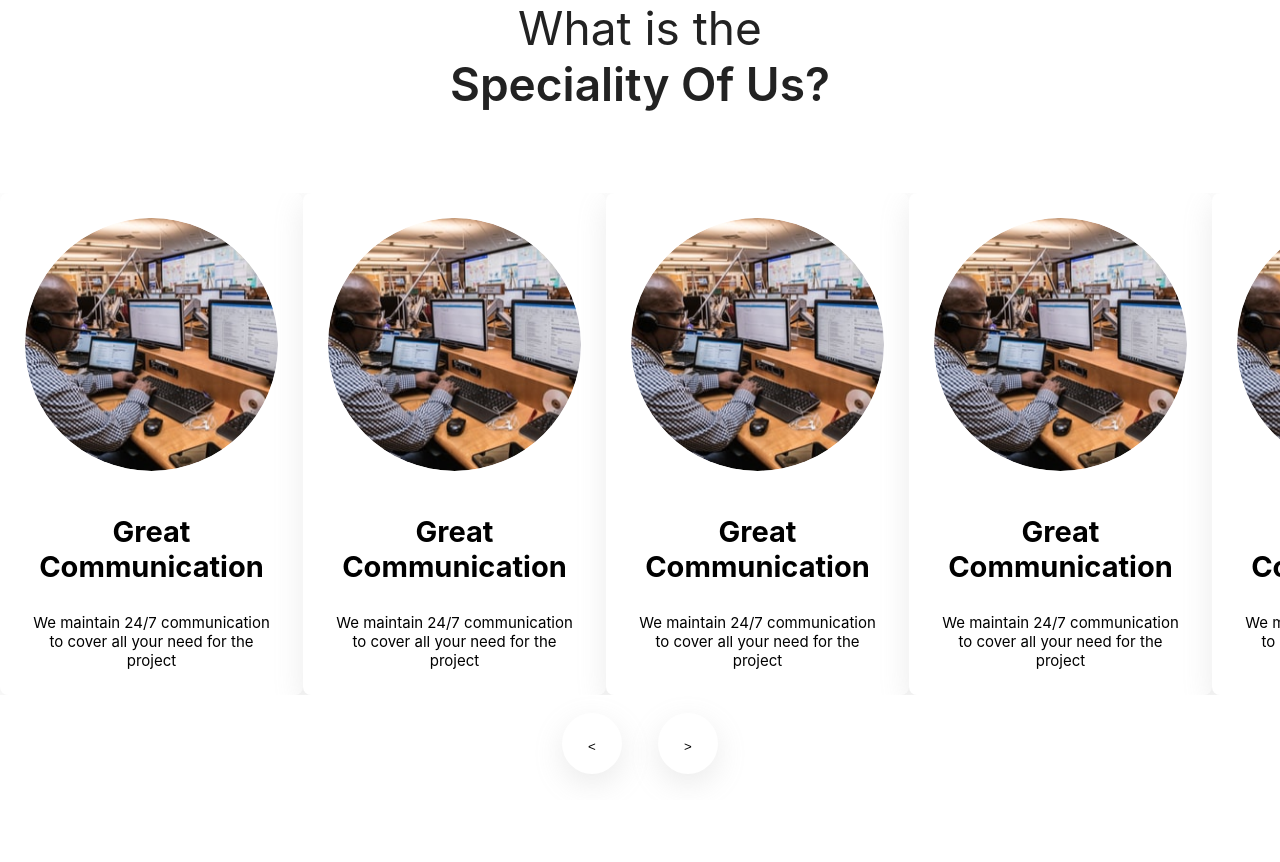
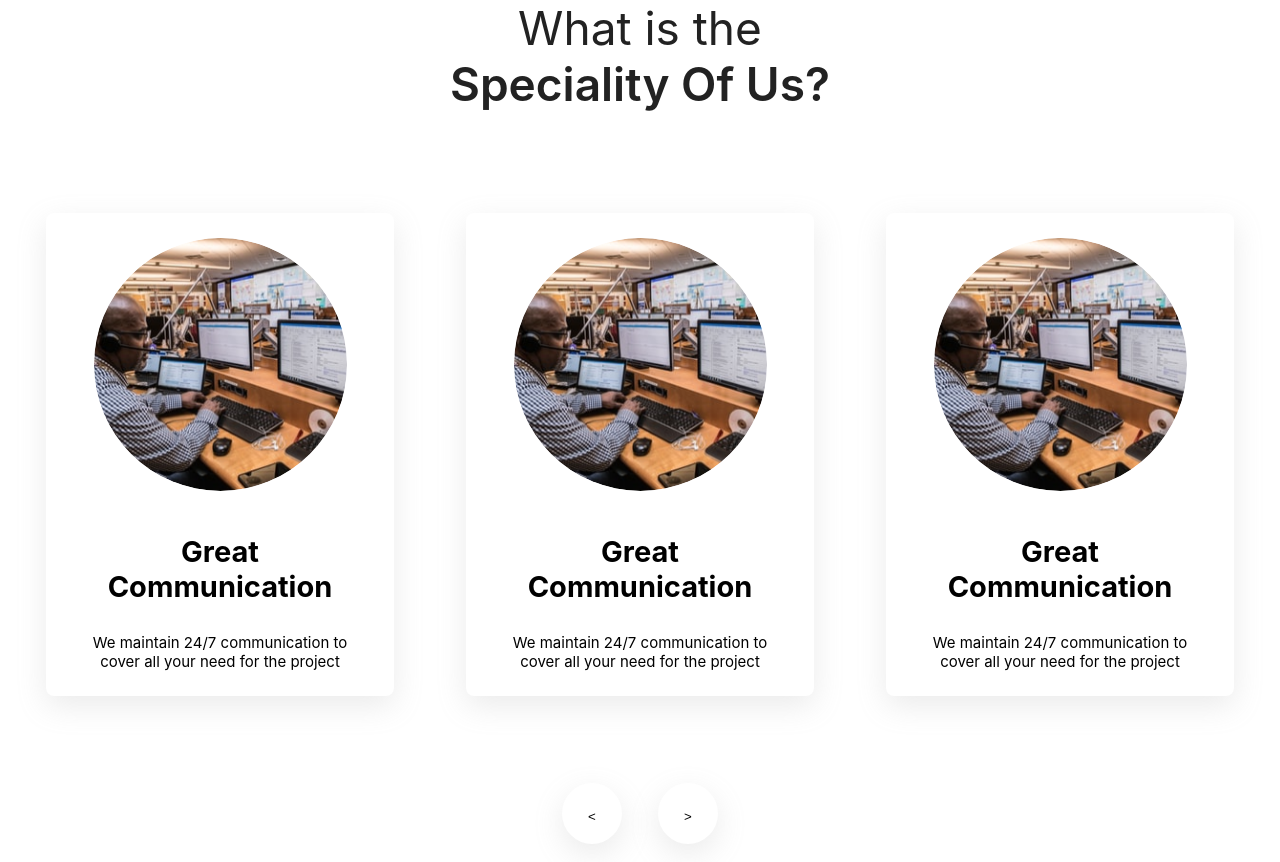
Before and after one commit to yoneisanchez/shokworks-landing-page-test, a React (Create React App) app in the folder landing-page-test/: page / in a window 1280 px wide. Before the commit the page ends 800 px from the top, so only its background shows below. Built offline with nearby package versions, Linux system fonts and the light colour scheme.

Commit message:
Se implementa uso de libreria para logica carousel

```diff
--- a/landing-page-test/package.json
+++ b/landing-page-test/package.json
@@ -9,7 +9,9 @@
     "axios": "^0.23.0",
     "react": "^16.14.0",
     "react-dom": "^16.14.0",
+    "react-elastic-carousel": "^0.11.5",
     "react-scripts": "^3.4.3",
+    "styled-components": "^5.3.1",
     "web-vitals": "^1.0.1"
   },
   "scripts": {
--- a/landing-page-test/src/App.css
+++ b/landing-page-test/src/App.css
@@ -52,11 +52,10 @@
   width: 100%;
 }
 
-.carousel-container > .item{
+.carousel .item{
   padding: 0 18px;
-  width: 423px;
+  /* width: 423px; */
 height: 532px;
-display: contents;
 }
 
 /*card styles---------------------------------*/
@@ -90,5 +89,4 @@ display: contents;
   box-shadow: 0px 10px 30px #99999933;
 border-radius: 8px;
 opacity: 1;
-width: 100%;
 }
--- a/landing-page-test/src/components/Carousel.jsx
+++ b/landing-page-test/src/components/Carousel.jsx
@@ -1,36 +1,42 @@
-import React, { useEffect, useState } from 'react';
+import React, { useEffect, useRef, useState } from 'react';
+import CarouselComponent from 'react-elastic-carousel'
 
-const Carousel = ({ children }) => {
-    const [show, setShow] = useState([])
 
-    const initCarousel = () => {
-        let elements = Array(children.length).fill(0).map((x, i) => i).slice(0, 3)
-        setShow(elements)
-    }
+const Carousel = ({ children, ...props }) => {
 
-    useEffect(() => {
+    const ref = useRef(null)
 
-        if (!children) return;
+    const handleNext =() => ref.current.slideNext()
 
-        initCarousel()
-
-    }, [children])
-
-    return (
-        <div className="carousel">
-            <div>
-                <div className="carousel-container">
+    const hendlePrev = () => ref.current.slidePrev()
+  return (
+        <div>
+          <CarouselComponent
+          ref={ref}
+          className="carousel"
+            itemsToShow={3}
+            pagination={false}
+            itemPadding={[20, 18]}
+            breakPoints={[
+                { width: 1, itemsToShow: 1 },
+                { width: 850, itemsToShow: 2},
+                { width: 1150, itemsToShow: 3, itemsToScroll: 2 },
+                { width: 1450, itemsToShow: 4 },
+                { width: 1750, itemsToShow: 5 },
+              ]}
+              showArrows={false}
+              {...props} >
                     {
                         children
                     }
-                </div>
-            </div>
+
+        </ CarouselComponent>
 
             <div className="carousel-actions">
-                <button className="action">
+                <button className="action" onClick={hendlePrev}>
                     {"<"}
                 </button>
-                <button className="action">
+                <button className="action" onClick={handleNext}>
                     {">"}
                 </button>
             </div>
--- a/landing-page-test/src/pages/Landing.jsx
+++ b/landing-page-test/src/pages/Landing.jsx
@@ -2,6 +2,7 @@ import React, { useEffect, useState } from 'react'
 import Carousel from '../components/Carousel';
 import axios from 'axios';
 import icon from '../resource/icon-1.png';
+// import Carousel from 'react-elastic-carousel'
 
 const Landing = () => {
 
@@ -50,7 +51,8 @@ const Landing = () => {
             <h1 className="subtitle text-center" style={{paddingBottom:81}}>What is the <br /> <span className="emphasis">Speciality Of Us?</span></h1>
             <Carousel>
                 {
-                    news.map(x => (
+                    news.map((x,i) => (
+                        <div key={`item-carousel-${i}`}>
                         <div className="item">
                             <div className="card card-category">
                                 <img
@@ -63,6 +65,7 @@ const Landing = () => {
                                 </p>
                             </div>
                         </div>
+                        </div>
                     ))
                 }
             </Carousel>
```
Also changed, not shown: 1 other file (tests, documents, lock files or other folders).
